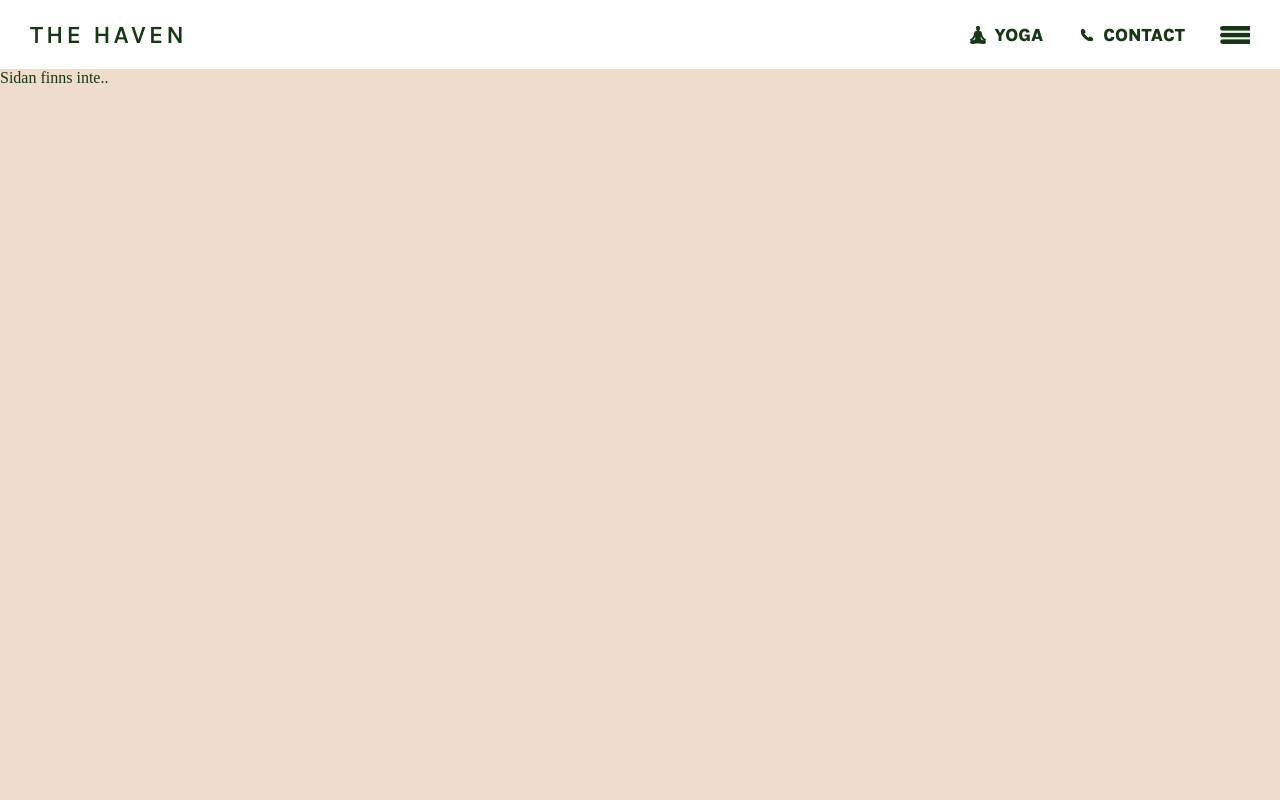
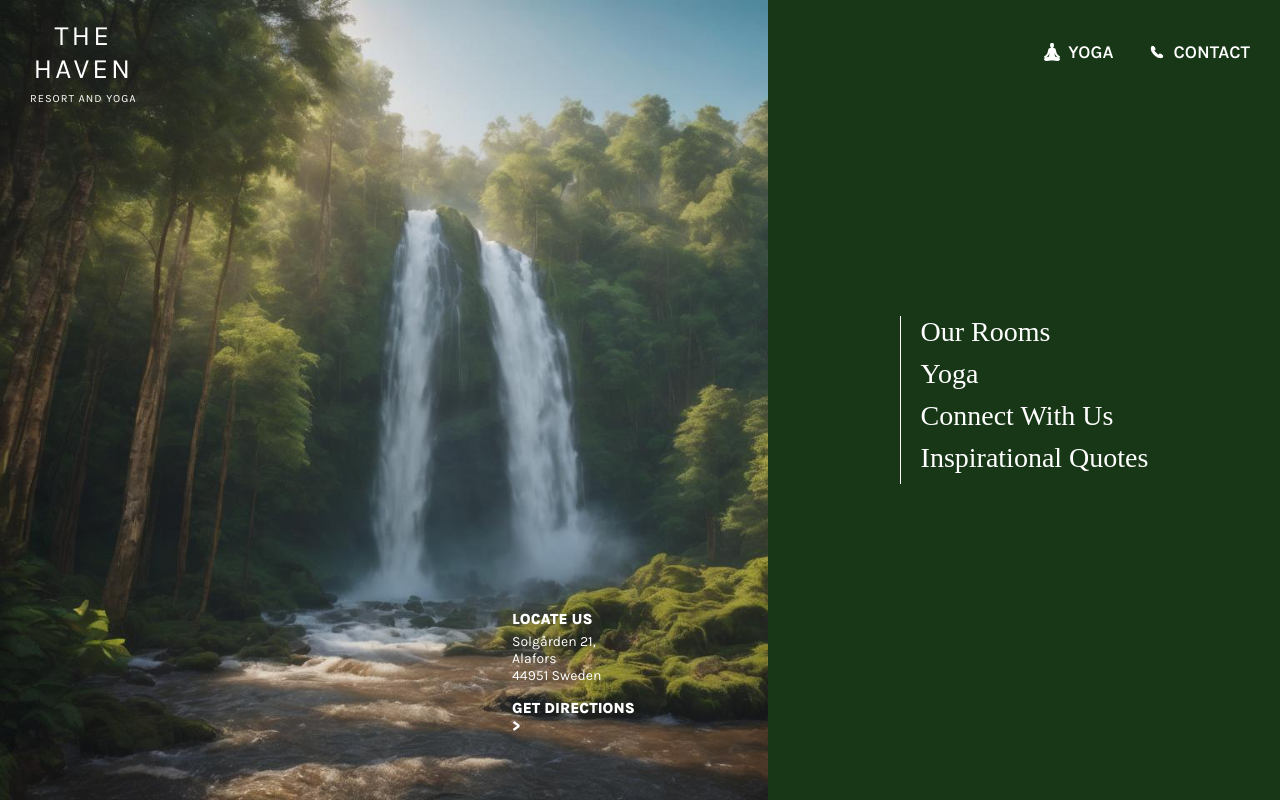
Before and after one commit to ElsaBonde/The-Haven, a React (Vite) app: page /menu in a window 1280 px wide. Built offline with nearby package versions, Linux system fonts and the light colour scheme; a web font is replaced by a local one.

Commit message:
first draft menu done and dooooone

```diff
--- /dev/null
+++ b/src/SideMenu.tsx
@@ -0,0 +1,179 @@
+import { Link } from "react-router-dom";
+import styled from "styled-components";
+import SideImage from "./assets/waterfall.jpg";
+import whitePhone from "./assets/whitephone.png";
+import whiteYoga from "./assets/whiteyoga.png";
+
+const Head = styled.header`
+  position: absolute;
+  top: 0;
+  left: 0;
+  right: 0;
+  display: flex;
+  color: white;
+  font-family: "Karla", sans-serif;
+  text-transform: uppercase;
+  justify-content: space-between;
+  align-items: center;
+  padding: 0px 30px;
+  z-index: 2;
+`;
+
+const NameDiv = styled.div`
+  display: flex;
+  flex-direction: column;
+`;
+
+const Name = styled.h1`
+  font-size: 28px;
+  letter-spacing: 3px;
+  text-align: center;
+  margin-bottom: 7px;
+  font-weight: 400;
+`;
+const SubName = styled.p`
+  font-size: 11px;
+  letter-spacing: 1px;
+  margin: 0px;
+`;
+
+const Navbar = styled.div`
+  font-size: 18px;
+  display: flex;
+  justify-content: space-evenly;
+  gap: 35px;
+`;
+
+const LinkNav = styled(Link)`
+  display: flex;
+  align-items: center;
+  gap: 7px;
+  font-weight: 600;
+  text-decoration: none;
+  color: white;
+
+  &:hover {
+    color: #c59267;
+    transition: color 1.5s ease;
+  }
+`;
+
+const ImgNav = styled.div<{ backgroundImage: string }>`
+  width: 18px;
+  height: 18px;
+  background-image: url(${(props) => props.backgroundImage});
+  background-size: cover;
+`;
+
+const Main = styled.main`
+  position: relative;
+  height: 100%;
+  display: flex;
+  flex-direction: row;
+  z-index: 1;
+`;
+
+const GridDiv = styled.div`
+  flex-basis: 60%;
+  min-height: 100vh;
+  overflow-x: hidden;
+  background-image: url(${SideImage});
+  background-size: cover;
+  display: grid;
+  grid-template-columns: repeat(12, 1fr);
+  grid-template-rows: repeat(12, 1fr);
+`;
+
+const Info = styled.div`
+  grid-column-start: 9;
+  grid-column-end: 11;
+  grid-row-start: 11;
+  font-family: "Karla", sans-serif;
+  color: white;
+`;
+
+const FatText = styled.p`
+font-weight: 800;
+  text-transform: uppercase;
+  font-size: 15px;
+  margin-bottom: 5px;
+`;
+
+const SmallText = styled.p`
+margin: 0;
+font-size: 14px;
+`;
+
+const NavDiv = styled.div`
+  flex-basis: 40%;
+  display: flex;
+  align-items: center;
+  justify-content: center;
+  background-color: #183717;
+`;
+
+const LinksList = styled.div`
+  display: flex;
+  flex-direction: column;
+  font-size: 28px;
+  border-left: 1px solid white;
+`;
+
+const NavLink = styled(Link)`
+  color: white;
+  text-decoration: none;
+  margin-bottom: 10px;
+  margin-top 10px;
+  margin-left: 20px;
+
+  &:hover {
+    transform: translateX(10px);
+    color: #c59267;
+    transition: color 1.5s ease;
+  }
+`;
+
+export default function SideMenu() {
+  return (
+    <>
+      <Head>
+        <NameDiv>
+          <Name>
+            The<br></br> Haven
+          </Name>
+          <SubName>Resort and yoga</SubName>
+        </NameDiv>
+        <Navbar>
+          <LinkNav to="/yoga">
+            <ImgNav backgroundImage={whiteYoga} />
+            Yoga
+          </LinkNav>
+          <LinkNav to="/contact">
+            <ImgNav backgroundImage={whitePhone} />
+            Contact
+          </LinkNav>
+          {/* ändra till kryss och gå till sidan man va innan   <LinkNav to="menu">
+            <HamburgerMenu backgroundImage={hamburgerMenu} />
+          </LinkNav> */}
+        </Navbar>
+      </Head>
+      <Main>
+        <GridDiv>
+          <Info>
+            <FatText>Locate us</FatText>
+            <SmallText>Solgården 21, Alafors<br></br>44951 Sweden</SmallText>
+            <FatText>Get Directions &gt;</FatText>
+          </Info>
+        </GridDiv>
+        <NavDiv>
+          <LinksList>
+            <NavLink to="/our-rooms">Our Rooms</NavLink>
+            <NavLink to="/yoga">Yoga</NavLink>
+            <NavLink to="/contact">Connect With Us</NavLink>
+            <NavLink to="/inspirational-quotes">Inspirational Quotes</NavLink>
+          </LinksList>
+        </NavDiv>
+      </Main>
+    </>
+  );
+}
--- a/src/main.tsx
+++ b/src/main.tsx
@@ -13,11 +13,13 @@ import QuotesPage from "./pages/QuotesPage.tsx";
 import RoomPage from "./pages/RoomPage.tsx";
 import Homepage from "./pages/StartPage.tsx";
 import YogaPage from "./pages/YogaPage.tsx";
+import SideMenu from "./SideMenu.tsx";
 
 const router = createBrowserRouter(
   createRoutesFromElements(
     <Route>
       <Route index Component={Homepage} />
+      <Route path="menu" Component={SideMenu} />
       <Route Component={App}>
         <Route path="our-rooms" Component={OurRooms} />
         <Route path="our-rooms/:id" Component={RoomPage} />
--- a/src/pages/OurRooms.tsx
+++ b/src/pages/OurRooms.tsx
@@ -82,7 +82,7 @@ const StyledLink = styled(Link)`
   margin-bottom: 25px;
 
   &:hover {
-    padding-left: 10px;
+    transform: translateX(10px);
     color: #6a8e68;
     border-bottom: 1px solid #6a8e68;
     transition: color 0.9s ease;
--- a/src/pages/StartPage.tsx
+++ b/src/pages/StartPage.tsx
@@ -13,7 +13,7 @@ const Head = styled.header`
   text-transform: uppercase;
   justify-content: space-between;
   align-items: center;
-  margin: 0px 30px;
+  padding: 0px 30px;
 `;
 
 const NameDiv = styled.div`
--- a/src/pages/YogaPage.tsx
+++ b/src/pages/YogaPage.tsx
@@ -51,6 +51,7 @@ const BookingButton = styled.button`
   padding: 15px;
   border: 1px solid #183717;
   width: 23%;
+  cursor: pointer;
 
   &:hover {
     background-color: #6a8e68;
```
Also changed, not shown: src/assets/waterfall.jpg (added).
